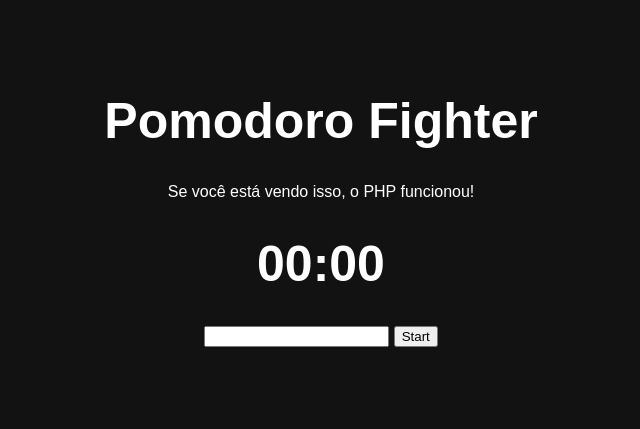
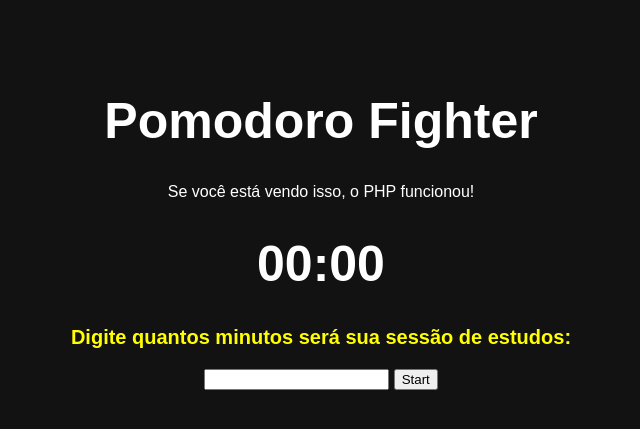
Before and after one commit to codebyaires/pomodoro-fighter, a PHP site: page / in a window 1280 px wide. Shown: the top 429 px of the page, without its empty margins (319-959 px from the left). Run offline with PHP 8.4, Linux system fonts and the light colour scheme.

Commit message:
new p, session (#5)

```diff
--- a/index.php
+++ b/index.php
@@ -6,6 +6,12 @@
     <style>
         body { background-color: #121212; color: white; font-family: sans-serif; text-align: center; padding-top: 50px; }
         h1 { font-size: 50px; }
+        #session
+        {
+             color: yellow;
+             font-weight: bold;
+             font-size: 20px;
+        }
     </style>
 </head>
 <body>
@@ -14,6 +20,7 @@
     <p>Se você está vendo isso, o PHP funcionou!</p>
 
    <h1 id="timerDisplay">00:00</h1>
+   <P id="session">Digite quantos minutos será sua sessão de estudos: </P>
    <input type="number" id="timeInput">
    <button id="btnStart">Start</button>
 
```
